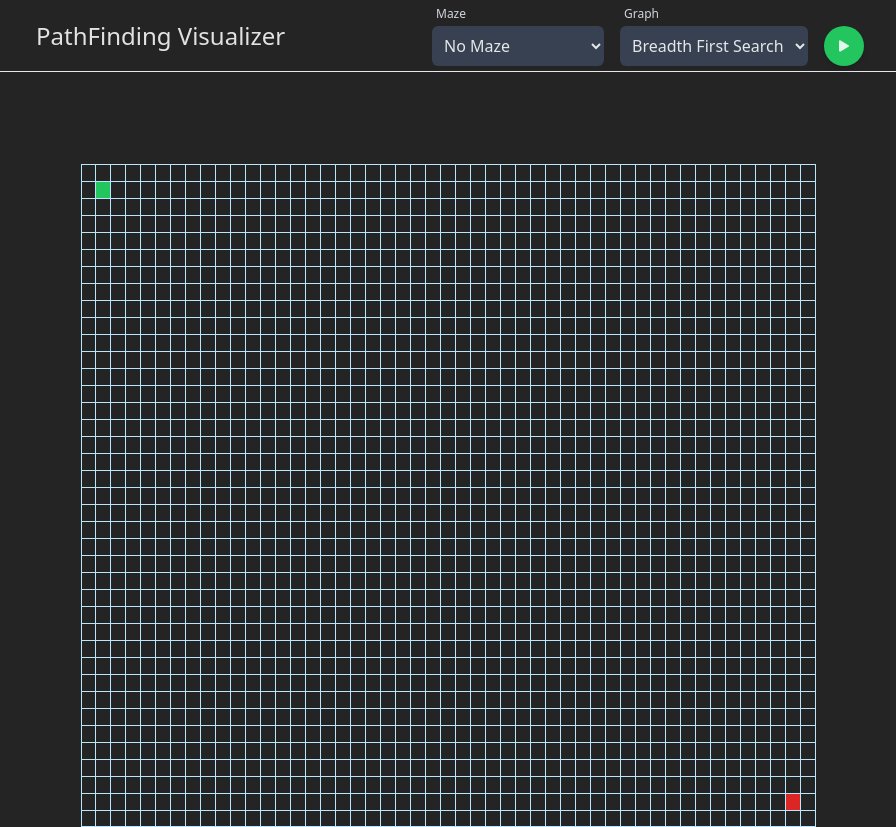
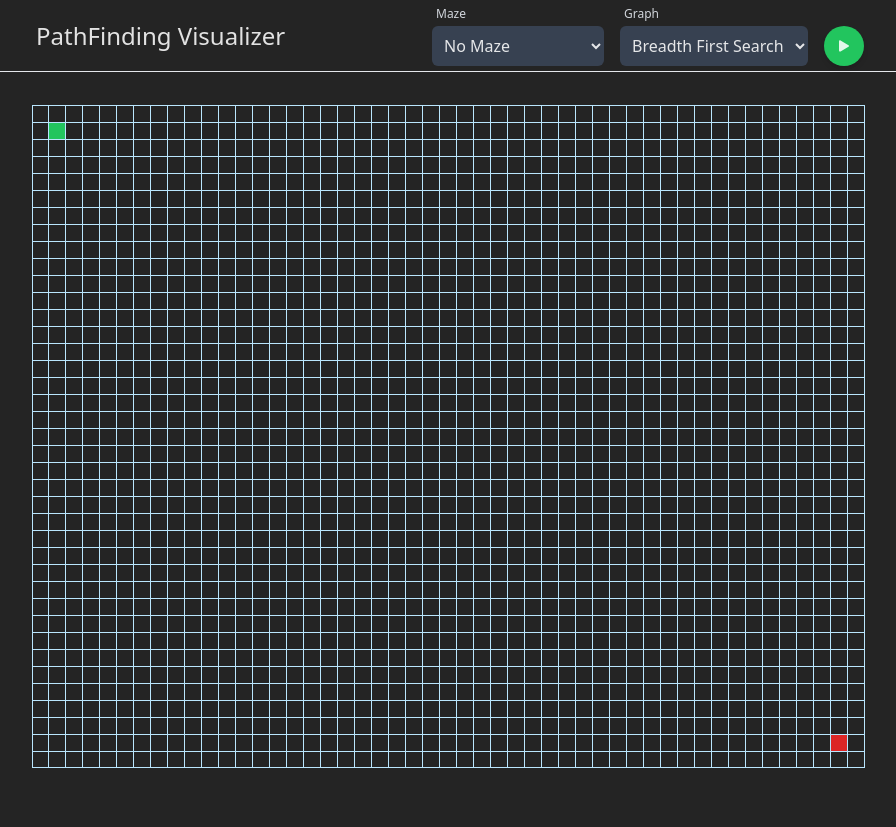
Before and after one commit to PiYuSh2924/Path-Finding-Visualizer, a React (Vite) app: page / in a window 1280 px wide. Shown: the whole page, without its empty margins (192-1088 px from the left). After the commit the page ends 800 px from the top, so only its background shows below. Built offline with nearby package versions, Linux system fonts and the light colour scheme.

Commit message:
Fix grid layout and dimensions

```diff
--- a/src/components/Grid.tsx
+++ b/src/components/Grid.tsx
@@ -34,22 +34,14 @@ const Grid = ({isVisualizationRunningRef} : {isVisualizationRunningRef : RefObje
 
     return (
       <div className="flex-1 flex items-center justify-center">
-        <div
-          className={twMerge(
-            "border-sky-300 mt-10",
-            "h-[663px] w-[833px]", // Large screens (default)
-            "md:h-[585px] md:w-[735px]", // Medium screens
-            "sm:h-[312px] sm:w-[392px]", // Small screens
-            "xs:h-[273px] xs:w-[343px]" // Extra small screens
-          )}
-        >
+        <div className="grid grid-cols-[repeat(49,17px)] grid-rows-[repeat(39,17px)] gap-0">
           {grid.map((row, rowIndex) => (
-            <div key={rowIndex} className="flex">
+            <React.Fragment key={rowIndex}>
               {row.map((tile, tileIndex) => {
                 const {isEnd, isStart, isPath, isTraversed, isWall} = tile;
                 return (
                   <Tile
-                    key={tileIndex}
+                    key={`${rowIndex}-${tileIndex}`}
                     row={tile.row}
                     col={tile.col}
                     isEnd={isEnd}
@@ -63,7 +55,7 @@ const Grid = ({isVisualizationRunningRef} : {isVisualizationRunningRef : RefObje
                   />
                 )
               })}
-            </div>
+            </React.Fragment>
           ))}
         </div>
       </div>
```
